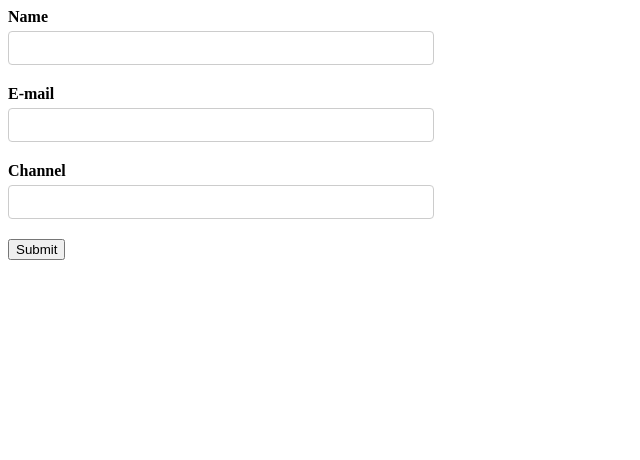
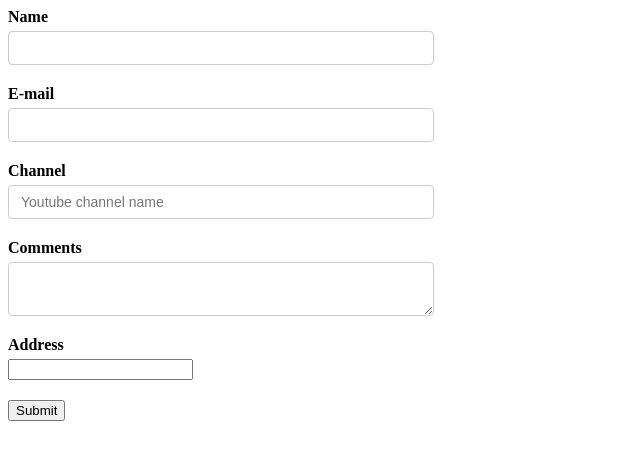
Before and after one commit to ninad-react/React-formik-learning, a React (Vite) app: page / in a window 1280 px wide. Shown: the top 460 px of the page, without its empty margins (0-640 px from the left). Built offline with nearby package versions, Linux system fonts and the light colour scheme.

Commit message:
using render props

```diff
--- a/src/components/YoutubeForm.jsx
+++ b/src/components/YoutubeForm.jsx
@@ -5,7 +5,9 @@
 const initialValues = {
     name: '',
     email: '',
-    channel: ''
+    channel: '',
+    comments: '',
+    address: ''
 };
 
 const onSubmit = values => {
@@ -48,8 +50,32 @@
                 type='text'
                 id='channel'
                 name='channel'
+                placeholder="Youtube channel name"
               />
               <ErrorMessage name='channel'/>
+            </div>
+
+            <div className='form-control'>
+              <label htmlFor='comments'>Comments</label>
+              <Field as="textarea" id="comments" name="comments"/>
+            </div>
+
+            <div  className='form-control'>
+              <label htmlFor='address'>Address</label>
+              <Field name="address">
+                {
+                  (props) => {
+                    const {field, form, meta} = props
+                    console.log('Render props', props);
+                    return (
+                    <div>
+                      <input id='address' {...field}/>
+                      {meta.touched && meta.error ? <div>{meta.error}</div> : null}
+                    </div>
+                    )
+                  }
+                }
+              </Field>
             </div>
 
             <button type='submit'>Submit</button>
```
